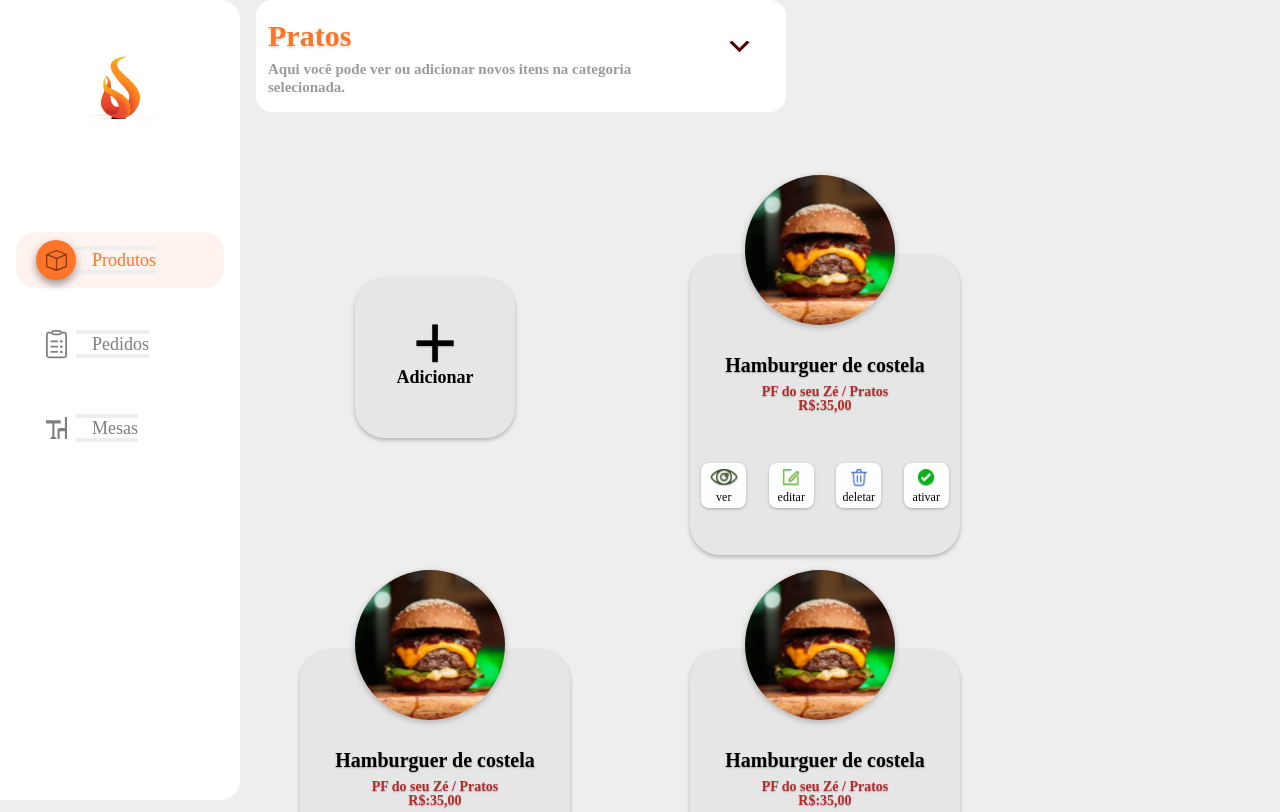
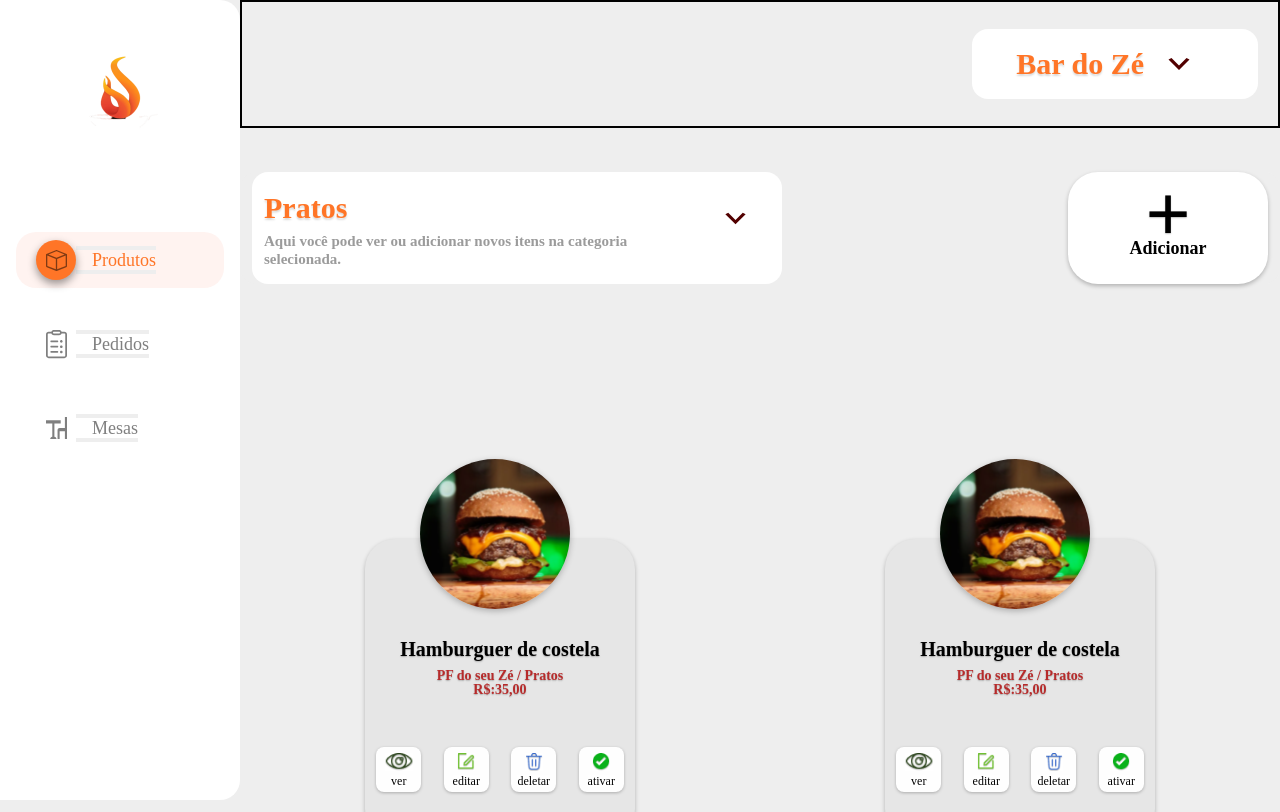
Before and after one commit to ducktechbr/foodsfun-frontend, a Next.js app: page /produtos in a window 1280 px wide. Shown: the top 812 px of the page. Built offline with nearby package versions, Linux system fonts and the light colour scheme; a web font is replaced by a local one.

Commit message:
Inclusao de campo para inserir banner

```diff
--- a/src/components/AddButton/index.jsx
+++ b/src/components/AddButton/index.jsx
@@ -2,7 +2,7 @@ import styles from "./styles.module.css";
 
 export default function Card(props) {
   return (
-    <div className="h-full flex items-center justify-center">
+    <div className=" flex items-center justify-center">
       <div className={styles.content}>
         <div className={styles.contentText}>
           <h1>+</h1>
--- a/src/components/AddButton/styles.module.css
+++ b/src/components/AddButton/styles.module.css
@@ -1,8 +1,8 @@
 .content {
-  width: 160px;
-  height: 160px;
+  width: 200px;
+  height: 112px;
   margin: auto;
-  background: #e6e6e6;
+  background: #FFF;
   border-radius: 30px;
   box-shadow: 0px 2px 4px rgba(0, 0, 0, 0.25);
   display: flex;
@@ -15,7 +15,7 @@
 }
 
 .contentText h1 {
-  background: #e6e6e6;
+  background: #FFF;
   font-family: "MuseoModerno";
   font-weight: 800;
   font-size: 80px;
@@ -29,6 +29,6 @@
   font-weight: 600;
   font-size: 18px;
   line-height: 29px;
-  background: #e6e6e6;
+  background: #FFF;
   padding-top: 10px;
 }
--- /dev/null
+++ b/src/components/BackgroundBanner/index.js
@@ -0,0 +1,55 @@
+import styles from "./styles.module.css";
+import Image from "next/image";
+import dash from "../../assets/dash.svg";
+import { Fragment } from "react";
+import { Menu, Transition } from "@headlessui/react";
+
+export function BackgroundBanner(props) {
+  return (
+
+
+    <div className="w-full h-32 border-2 border-black flex justify-end items-center px-5 ">
+
+      <Menu as="div" className="">
+        <Menu.Button className="  bg-themeWhite rounded-2xl px-11 flex justify-between items-center">
+          <div className="bg-themeWhite">
+            <h1
+              className={`${styles.textH1} flex items-center text-themeOrange bg-themeWhite`}
+            >
+              Bar do Zé
+            </h1>
+
+
+          </div>
+          <div className="bg-themeWhite flex items-center m-5">
+            <Image src={dash} alt="dash" className="bg-themeWhite" />
+          </div>
+        </Menu.Button>
+
+        <Transition
+          as={Fragment}
+          enter="transition ease-out duration-100"
+          enterFrom="transform opacity-0 scale-95"
+          enterTo="transform opacity-100 scale-100"
+          leave="transition ease-in duration-75"
+          leaveFrom="transform opacity-100 scale-100"
+          leaveTo="transform opacity-0 scale-95"
+        >
+          <Menu.Items className="origin-top-right absolute right-0 mt-2 w-56 rounded-2xl shadow-lg bg-themeWhite ring-1 ring-black ring-opacity-5 focus:outline-none p-3">
+            <div className="py-1 flex flex-col bg-themeWhite ">
+              <Menu.Item>
+                <a
+                  href="#"
+                  className="bg-themeWhite hover:text-themeGray transition-all duration-500 ease-in-out"
+                >
+                  Lanchonete do Zé
+                </a>
+              </Menu.Item>
+            </div>
+          </Menu.Items>
+        </Transition>
+
+      </Menu>
+    </div>
+  );
+}
--- /dev/null
+++ b/src/components/BackgroundBanner/styles.module.css
@@ -0,0 +1,18 @@
+.textH1 {
+  font-family: "MuseoModerno";
+  font-style: normal;
+  font-weight: 700;
+  font-size: 30px;
+  line-height: 48px;
+  text-shadow: 0px 2px 2px rgba(0, 0, 0, 0.15);
+  text-align: left;
+}
+.textP {
+  font-family: "Inter";
+  font-style: normal;
+  font-weight: 600;
+  font-size: 15px;
+  line-height: 18px;
+  color: #9b9b9b;
+  text-align: left;
+}
--- a/src/pages/produtos/index.js
+++ b/src/pages/produtos/index.js
@@ -1,18 +1,32 @@
 import { NavBar } from "../../components/NavBar";
 import { DropDown } from "../../components/Dropdown";
+import { BackgroundBanner } from "../../components/BackgroundBanner";
 import Card from "../../components/Card";
 import AddButton from "../../components/AddButton";
+import styles from "./styles.module.css";
 
 export default function Pedidos() {
   return (
     <div className="flex">
+      <div className="w-60">
+
+
+
+      </div>
       <NavBar />
-      <div>
-        <div className="fixed z-50 left-64 rounded-2xl">
+
+      <div className={styles.screen}>
+
+      <BackgroundBanner/>
+
+
+          <div className="w-full mt-11 px-3 rounded-2xl flex justify-between items-center">
             <DropDown />
+            <AddButton />
           </div>
-        <div className="grid md:grid-cols-2 lg:grid-cols-2 2xl:grid-cols-3 3xl:grid-cols-4 4xl:grid-cols-5  ml-60 w-full place-items-center mt-40">
-          <AddButton />
+
+          <div className="grid  md:grid-cols-2 lg:grid-cols-2 2xl:grid-cols-3 3xl:grid-cols-4 4xl:grid-cols-5  w-full place-items-center mt-40">
+
             <Card />
             <Card />
             <Card />
@@ -25,6 +39,8 @@ export default function Pedidos() {
             <Card />
             <Card />
           </div>
+
+
       </div>
     </div>
   );
--- /dev/null
+++ b/src/pages/produtos/styles.module.css
@@ -0,0 +1,3 @@
+.screen{
+    width: calc(100% - 240px);
+}
--- a/tailwind.config.js
+++ b/tailwind.config.js
@@ -36,7 +36,9 @@ module.exports = {
       trash: "url('/trash.png')",
       enabled: "url('/enabled.png')",
       disabled: "url('/disabled.png')",
-      burguer: "url'/hamburguer.svg')",
+      burguer: "url('/hamburguer.svg')",
+      pizza: "url('/pizza.png')",
+
     },
   },
   plugins: [],
```
Also changed, not shown: public/pizza.png (added). Lines whose indentation alone changed are shown as unchanged.
